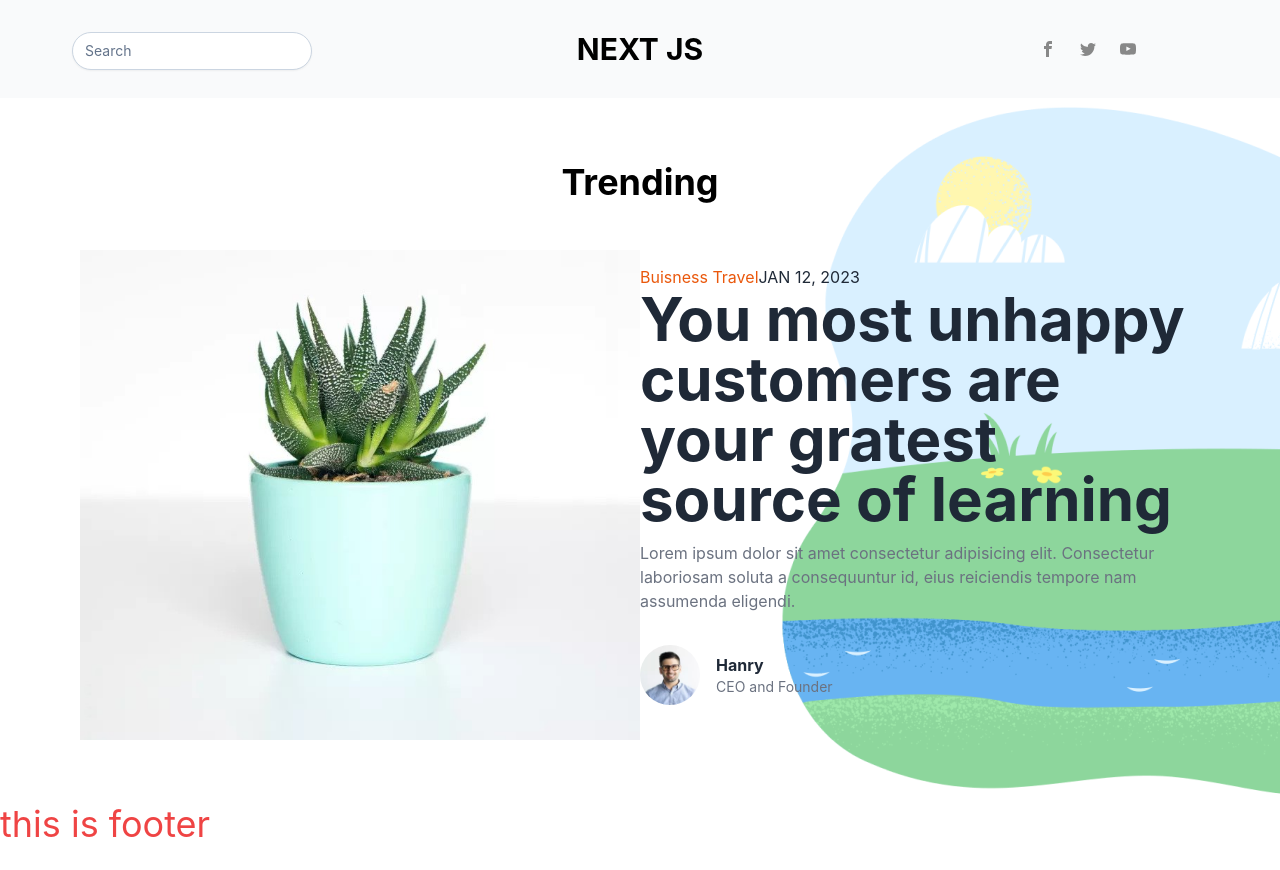
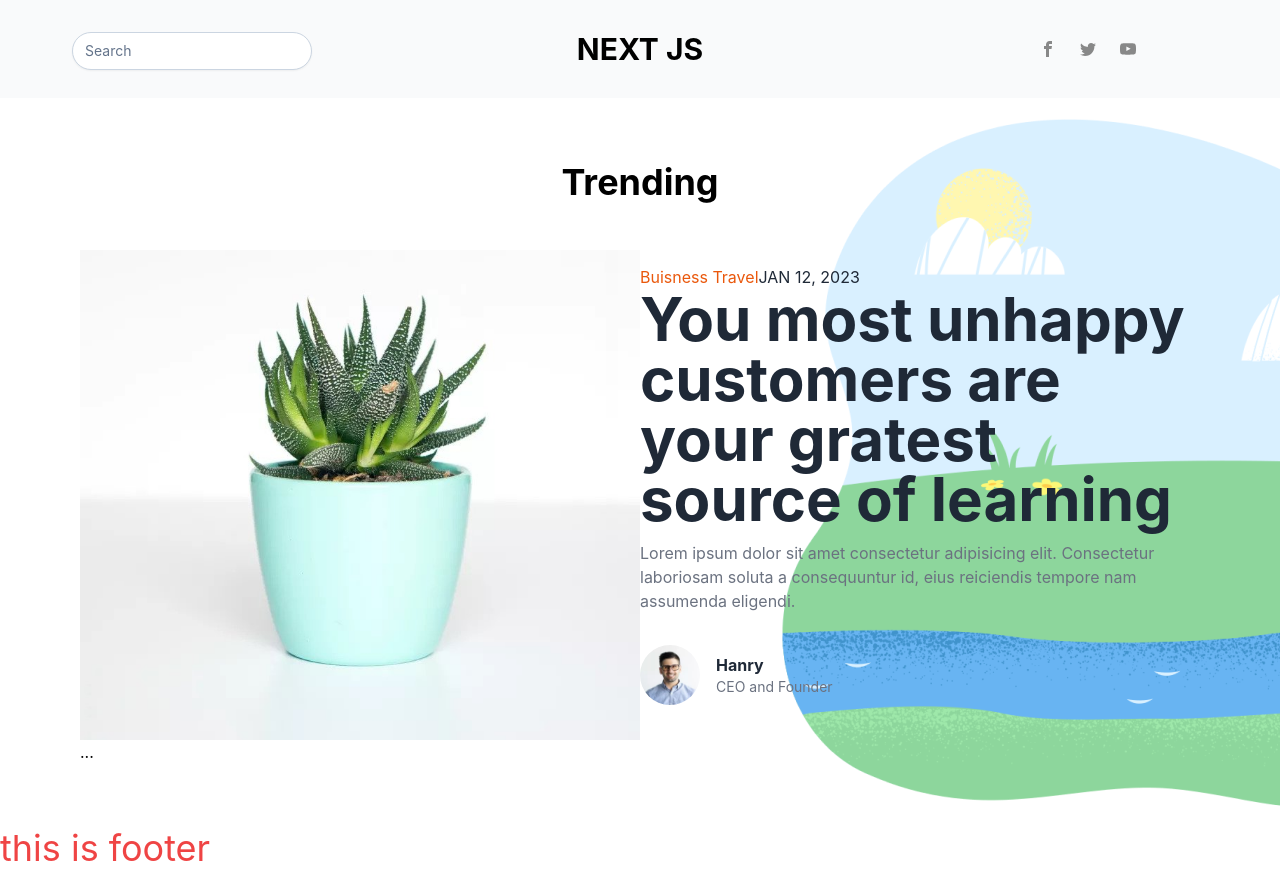
Before and after one commit to Asaduzzaman14/nextjs-blog, a Next.js app: page / in a window 1280 px wide. Before the commit the page ends 846 px from the top, so only its background shows below. Built offline with nearby package versions, Linux system fonts and the light colour scheme.

Commit message:
add swiper

```diff
--- a/components/sectionone.js
+++ b/components/sectionone.js
@@ -1,8 +1,15 @@
 import Image from "next/image";
 import Link from "next/link";
 import Author from './_child/author'
+import { Swiper, SwiperSlide } from 'swiper/react';
+import SwiperCore, { Autoplay } from 'swiper'
+
+// Import Swiper styles
+import 'swiper/css';
+
 
 const sectionone = () => {
+    SwiperCore.use([Autoplay])
 
     const bg = {
         background: "url('/images/banner.png') no-repeat",
@@ -14,8 +21,21 @@ const sectionone = () => {
         <div className="py-16" style={bg}>
             <div className="container mx-auto md:px-20">
                 <h2 className="font-bold text-4xl text-center pb-12">Trending</h2>
+                <Swiper
+                    autoplay={{
+                        delay: 3000
+                    }}
+                    loop={true}
+                    slidesPerView={1}
+                    onSlideChange={() => console.log('slide change')}
+                    onSwiper={(swiper) => console.log(swiper)}
+                >
+                    <SwiperSlide>{Slide()}</SwiperSlide>
+                    <SwiperSlide>{Slide()}</SwiperSlide>
+                    <SwiperSlide>{Slide()}</SwiperSlide>
+                    ...
+                </Swiper>
 
-                {Slide()}
 
             </div>
         </div>
--- a/package.json
+++ b/package.json
@@ -12,7 +12,8 @@
     "next": "13.2.1",
     "react": "18.2.0",
     "react-dom": "18.2.0",
-    "react-icons": "^4.7.1"
+    "react-icons": "^4.7.1",
+    "swiper": "^9.1.1"
   },
   "devDependencies": {
     "autoprefixer": "^10.4.13",
```
Also changed, not shown: 1 other file (tests, documents, lock files or other folders).
